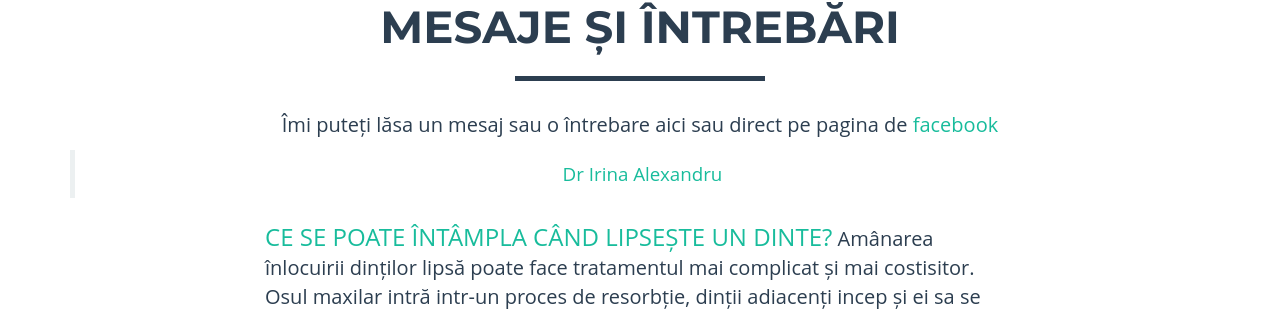
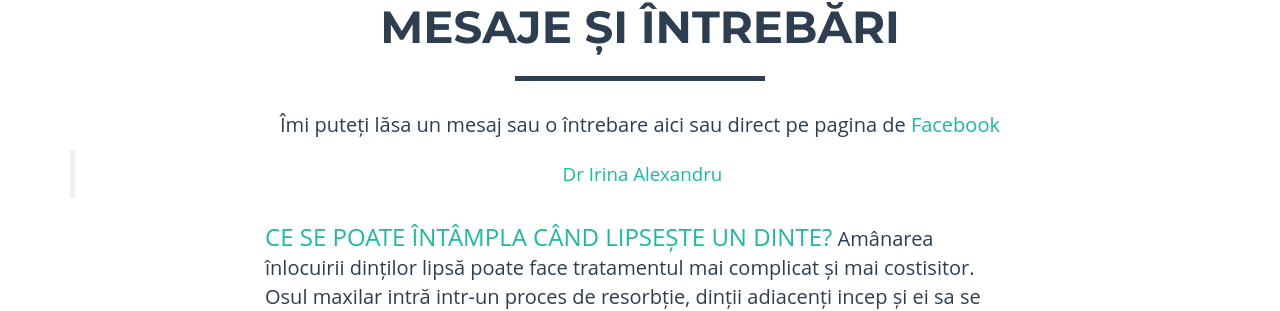
Before and after one commit to littledentgopo/offerdent, a Jekyll site: the page built from index.html, in a window 1280 px wide and 900 px high, scrolled down 2226 px. Shown: the part 149-460 px from the top of the window. Built offline with Jekyll 4.4.1, drawn with Linux system fonts in a browser that asks for light colours.

```diff
--- a/_includes/section-message.html
+++ b/_includes/section-message.html
@@ -11,7 +11,7 @@
             <div class="row">
                 <div class="col-lg-12 text-center">
 
-                   <p>Îmi puteți lăsa un mesaj sau o întrebare aici sau direct pe pagina de <a href="https://www.facebook.com/dririnaalexandru">facebook</a></p>
+                   <p>Îmi puteți lăsa un mesaj sau o întrebare aici sau direct pe pagina de <a href="https://www.facebook.com/dririnaalexandru">Facebook</a></p>
 
                    <div class="fb-page" data-href="https://www.facebook.com/dririnaalexandru" data-width="500" data-small-header="true" data-adapt-container-width="true" data-hide-cover="true" data-show-facepile="false" data-show-posts="false"><div class="fb-xfbml-parse-ignore"><blockquote cite="https://www.facebook.com/dririnaalexandru"><a href="https://www.facebook.com/dririnaalexandru">Dr Irina Alexandru</a></blockquote></div></div>
 
```
